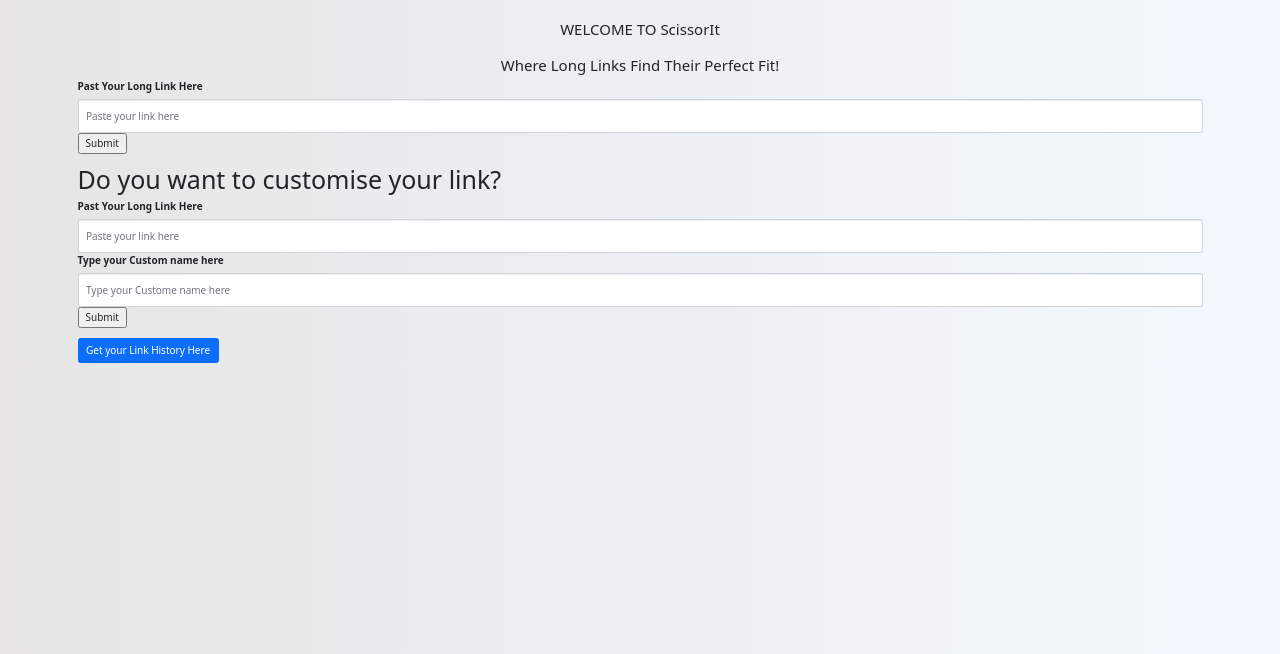
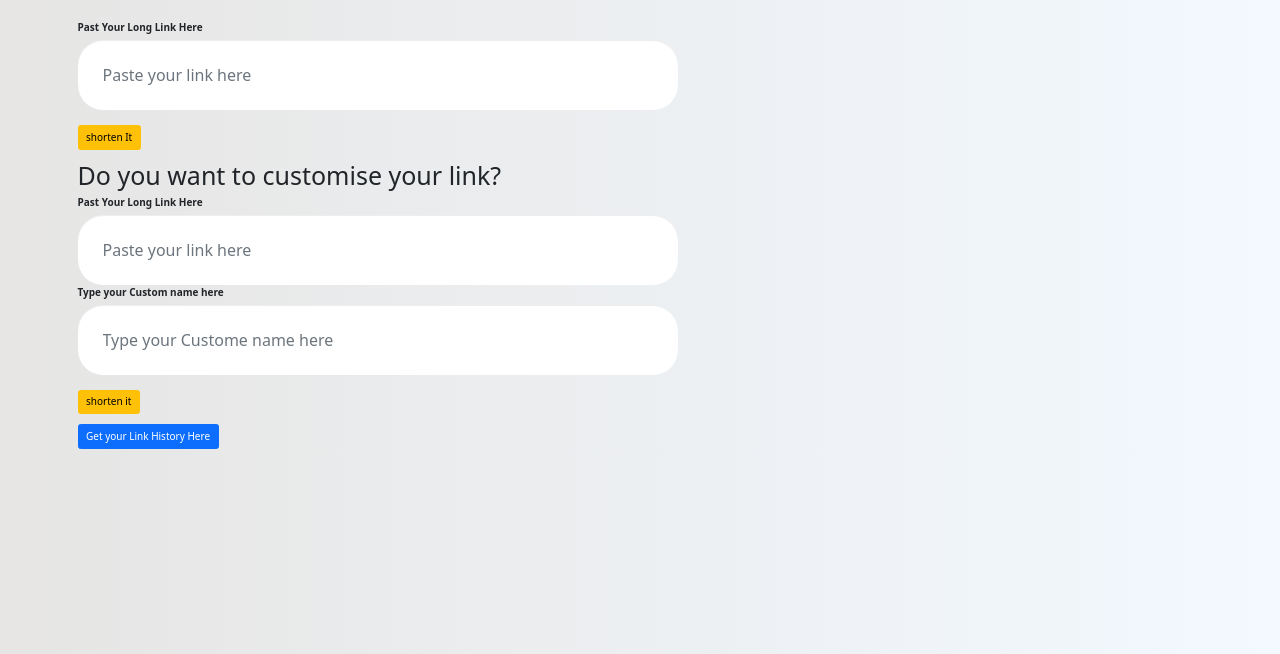
Before and after one commit to Chinemere/scissorit, a Flask app: page /shortner in a window 1280 px wide. Shown: the part 62-716 px from the top of the page. Run offline with Flask 3, Linux system fonts and the light colour scheme; some libraries are stand-ins or nearby versions.

Commit message:
worked on the user interface

```diff
--- a/static/css/styles.css
+++ b/static/css/styles.css
@@ -24,3 +24,42 @@ body{
     max-width: 700px;
     margin-bottom: 50px;
 }
+.welcome{
+    color : #dfe3fa
+}
+.main-content2{
+    color: #e7e7e7;
+}
+
+ input[type='text'].shorten{
+    background-color: #ffffff;
+    max-width: 600px;
+    height: 70px;
+    border: none;
+    outline: none;
+    padding: 0 25px;
+    border-radius: 25px 25px 25px 25px;
+    font-size: 16px;
+}
+.links{
+    min-width: 100% ;
+    min-height: 100px;
+    background-color: #ffffe6;
+    box-shadow: 3px 3px 6px rgba(0, 0, 0, 0.2);
+    padding: 30px;
+    margin-bottom: 30px;
+}
+.links p{
+    font-size: 16px;
+    font-weight: 900;
+    color: #4b4b4b;
+}
+
+.linkhist{
+    min-width: 100% ;
+    min-height: 100px;
+    background-color: #ffffe6;
+    box-shadow: 3px 3px 6px rgba(0, 0, 0, 0.2);
+    padding: 30px;
+    margin-bottom: 40px;
+}
--- a/templates/base.html
+++ b/templates/base.html
@@ -72,11 +72,6 @@
 
 
 
-    <h4 class=" container  text-center main-content">
-      <span class="welcome">WELCOME TO ScissorIt </span> <br><br>
-      Where Long Links Find Their Perfect Fit!
-
-    </h4>
 
 
 
--- a/templates/shortner.html
+++ b/templates/shortner.html
@@ -8,40 +8,61 @@
     <form method="POST" action="{{url_for('shortner')}}">
     <div class="mb-3">
         <label for="exampleFormControlInput1" class="form-label">Past Your Long Link Here</label>
-        <input type="text" class="form-control" id="exampleFormControlInput1" placeholder="Paste your link here" name="url_source">
-        <input type="submit">
+        <input type="text" class="form-control shorten" id="exampleFormControlInput1" placeholder="Paste your link here" name="url_source"><br>
+        <input type="submit" value="shorten It" class="btn btn-warning">
       </div>
     </form>
+
+    <!--         <a href="{{ url_for('signup')}}" class="btn btn-warning "><button type="button" class="btn btn-warning text-white signupbtn ">Sign Up</button></a>
+ -->
 
    <h1> Do you want to customise your link? </h1>
     <form method="POST" action="{{url_for('customLink')}}">
       <div class="mb-3">
           <label for="exampleFormControlInput1" class="form-label">Past Your Long Link Here</label>
-          <input type="text" class="form-control" id="exampleFormControlInput1" placeholder="Paste your link here" name="custom_url_source">
+          <input type="text" class="form-control shorten" id="exampleFormControlInput1" placeholder="Paste your link here" name="custom_url_source">
           <label for="exampleFormControlInput1" class="form-label">Type your Custom name here</label>
-          <input type="text" class="form-control" id="exampleFormControlInput1" placeholder="Type your Custome name here" name="custom_name">
+          <input type="text" class="form-control shorten" id="exampleFormControlInput1" placeholder="Type your Custome name here" name="custom_name"><br>
 
-          <input type="submit">
+          <input type="submit" value="shorten it" class="btn btn-warning">
         </div>
       </form>
       {% if new_url %}
-      <p>Link Source : {{link_analysis[0]  }} </p>
+      <div class="links">
+      <p>Link Source :  {{link_analysis[0]  }} </p>
       <p> short link: <a href="{{ url_for('redirectUrl', new_url=new_url.scissored_url)}}">{{ new_url.scissored_url }} </a> </p>
       <p> Clicks: {{ link_analysis[3] }} </p>
       <p>  Time Created: {{ link_analysis[2] }} </p>
       <p>Scan your QR code here: <br>
         <img src="{{ url_for('static', filename='images/' + short_url + '.png') }}" alt="QR Code"></p>
+        </div>
       {% endif %}
 
     {% if url_record  and customise %}
-      <p>Link Source : {{ link_analysis[0] }} </p>
-      <p>  Short link: <a href="{{ url_for('redirectUrl', new_url=new_url.scissored_url)}}"> {{ url_record.scissored_url }} </a> </p>
-      <p> Clicks: {{ link_analysis[3] }} </p>
-      <p>  Time Created: {{ link_analysis[2] }} </p>
-      <p>Scan your QR code here: <br>
-        <img src="{{ url_for('static', filename='images/'+ short_url + '.png') }}" alt="QR Code"></p>
+      <div class="links">
+      <p class="">Link Source :  {{ link_analysis[0] }} </p>
+      <p class="">  Short link: <a href="{{ url_for('redirectUrl', new_url=new_url.scissored_url)}}" class="btn btn-primary"> {{ url_record.scissored_url }} </a> </p>
+      <p class=""> Clicks: {{ link_analysis[3] }} </p>
+      <p class="">  Time Created: {{ link_analysis[2] }} </p>
+      <p class="">Scan your QR code here: <br>
+        <img src="{{ url_for('static', filename='images/'+ short_url + '.png') }}" alt="QR Code" class=""></p>
+      </div>
+    {% endif %}
 
-    {% endif %}
+
+
+
+    <!-- <div class="card" style="width: 18rem;">
+      <img src="..." class="card-img-top" alt="...">
+      <div class="card-body">
+        <h5 class="card-title">Card title</h5>
+        <p class="card-text">Some quick example text to build on the card title and make up the bulk of the card's content.</p>
+        <a href="#" class="btn btn-primary">Go somewhere</a>
+      </div>
+    </div> -->
+
+
+
 
   <a href="{{url_for('linkhistories')}}"><button class="btn btn-primary">Get your Link History Here</button></a>
 
```
Also changed, not shown: templates/index.html (+9 -1 lines), templates/linkhistory.html (+9 -5 lines), static/images/127.png (added), static/images/IEW4AR.png (added), static/images/IYuEFX.png (added), static/images/MtApAw.png (added), static/images/lim.png (added), static/images/sport.png (added).
